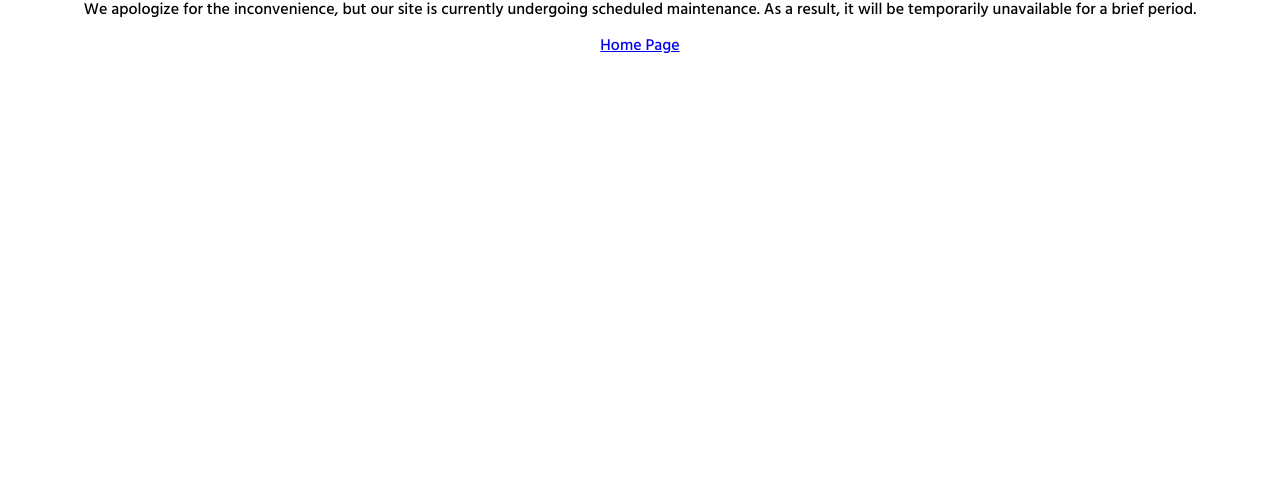
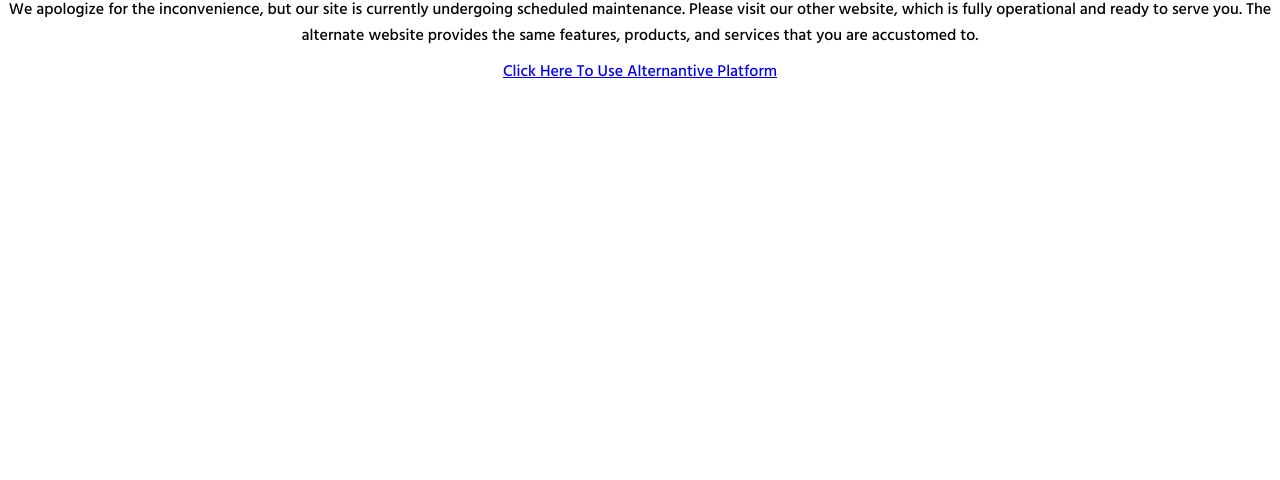
Before and after one commit to comunit/error-page, a plain HTML site: page index.html in a window 1280 px wide. Shown: the part 320-800 px from the top of the page. Drawn offline with Linux system fonts and the light colour scheme.

Commit message:
Update index.html

```diff
--- a/index.html
+++ b/index.html
@@ -13,10 +13,12 @@
     <div class="container">
         <div class="logo"><img src="./img/logo.png" alt=""></div>
         <div class="message">
-            <p>We apologize for the inconvenience, but our site is currently undergoing scheduled maintenance. As a result, it will be temporarily unavailable for a brief period.</p>
+            <p>We apologize for the inconvenience, but our site is currently undergoing scheduled maintenance.
+               Please visit our other website, which is fully operational and ready to serve you. The alternate website provides the same features, products, and services that you are accustomed to.
+            </p>
         </div>
         <div class="homepage">
-            <a href="https://www.checkcardetails.co.uk/">Home Page</a>
+            <a href="https://www.carcheckfree.co.uk/">Click Here To Use Alternantive Platform</a>
         </div>
     </div>
 </body>
```
